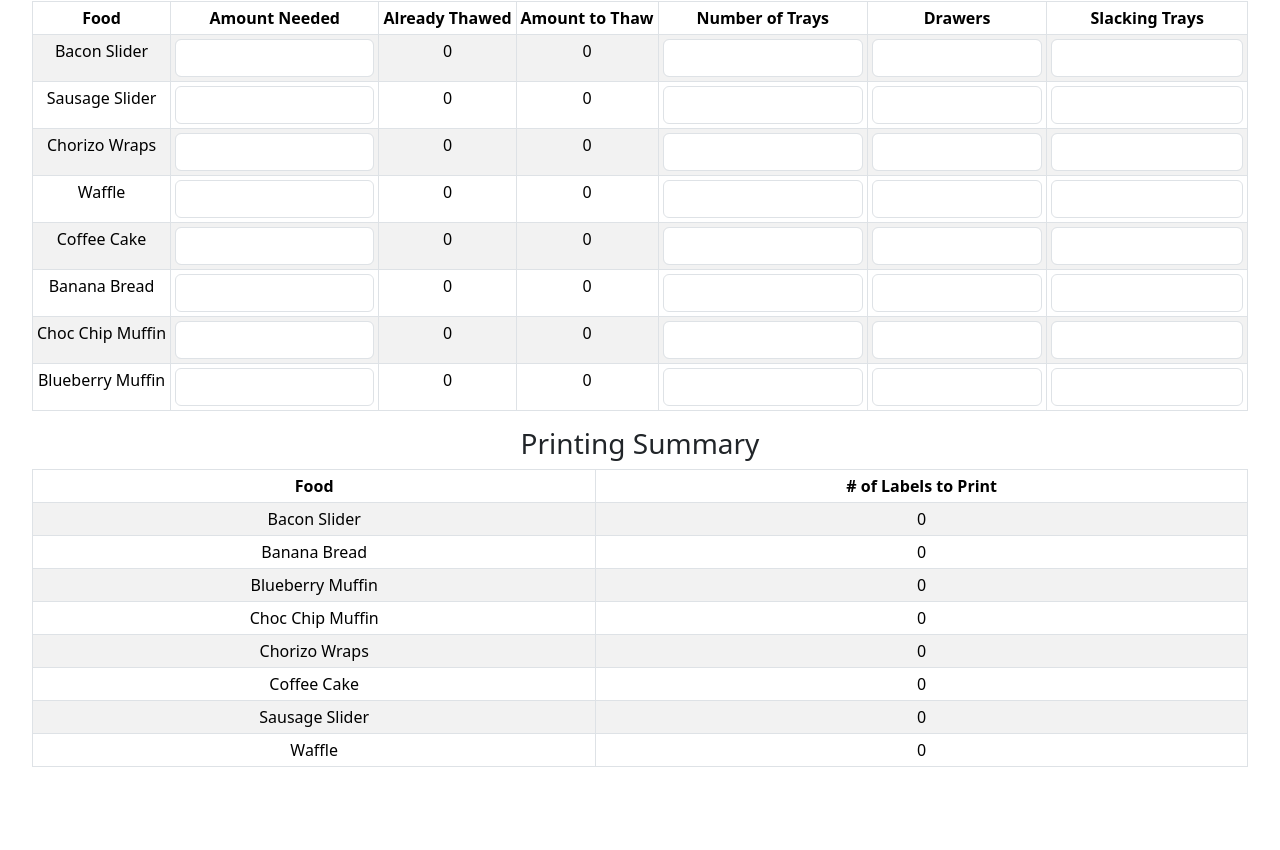
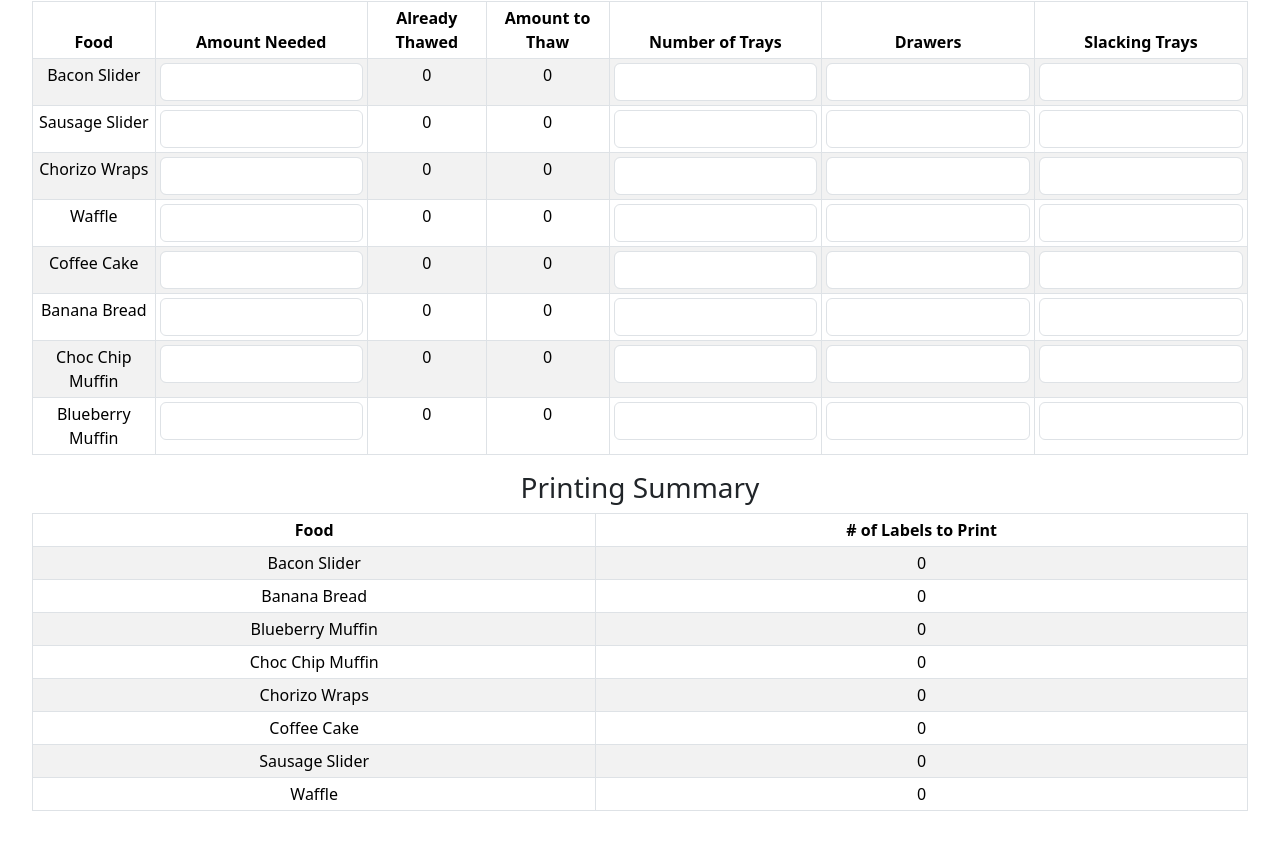
Before and after one commit to clay-odell/SlackingApp, a React (Vite) app: page / in a window 1280 px wide. Shown: the part 230-1080 px from the top of the page. Before the commit the page ends 1045 px from the top, so only its background shows below. Built offline with nearby package versions, Linux system fonts and the light colour scheme.

Commit message:
made table wrap

```diff
--- a/src/Home.css
+++ b/src/Home.css
@@ -15,10 +15,10 @@ html, body {
 
 /* Force table to be as wide as it needs */
 table {
-  min-width: 700px;   /* adjust to fit all your columns */
+  min-width: 400px;   /* adjust to fit all your columns */
   width: 100%;
   border-collapse: collapse;
-  white-space: nowrap; /* keep cells on one line, scroll instead of wrapping */
+  white-space: wrap; /* keep cells on one line, scroll instead of wrapping */
 }
 
 /* Allow wrapping for headers/instructions, not table cells */
--- a/src/Home.jsx
+++ b/src/Home.jsx
@@ -110,7 +110,7 @@ const Home = () => {
 
         <h3 className="text-center">Printing Summary</h3>
         <div className="table-responsive">
-          <Table striped bordered hover size="sm" className="w-100">
+          <Table striped bordered hover size="sm" className="w-100" responsive>
             <thead>
               <tr>
                 <th>Food</th>
```
